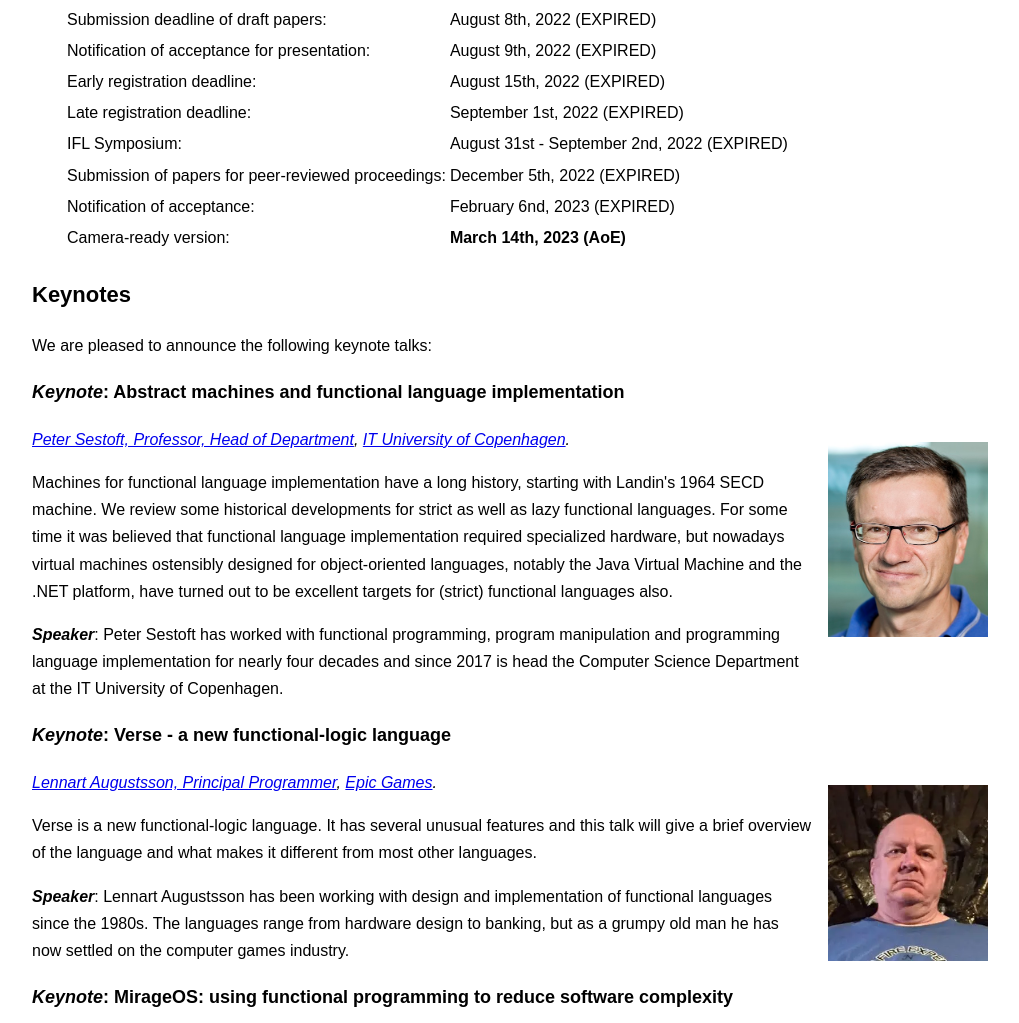
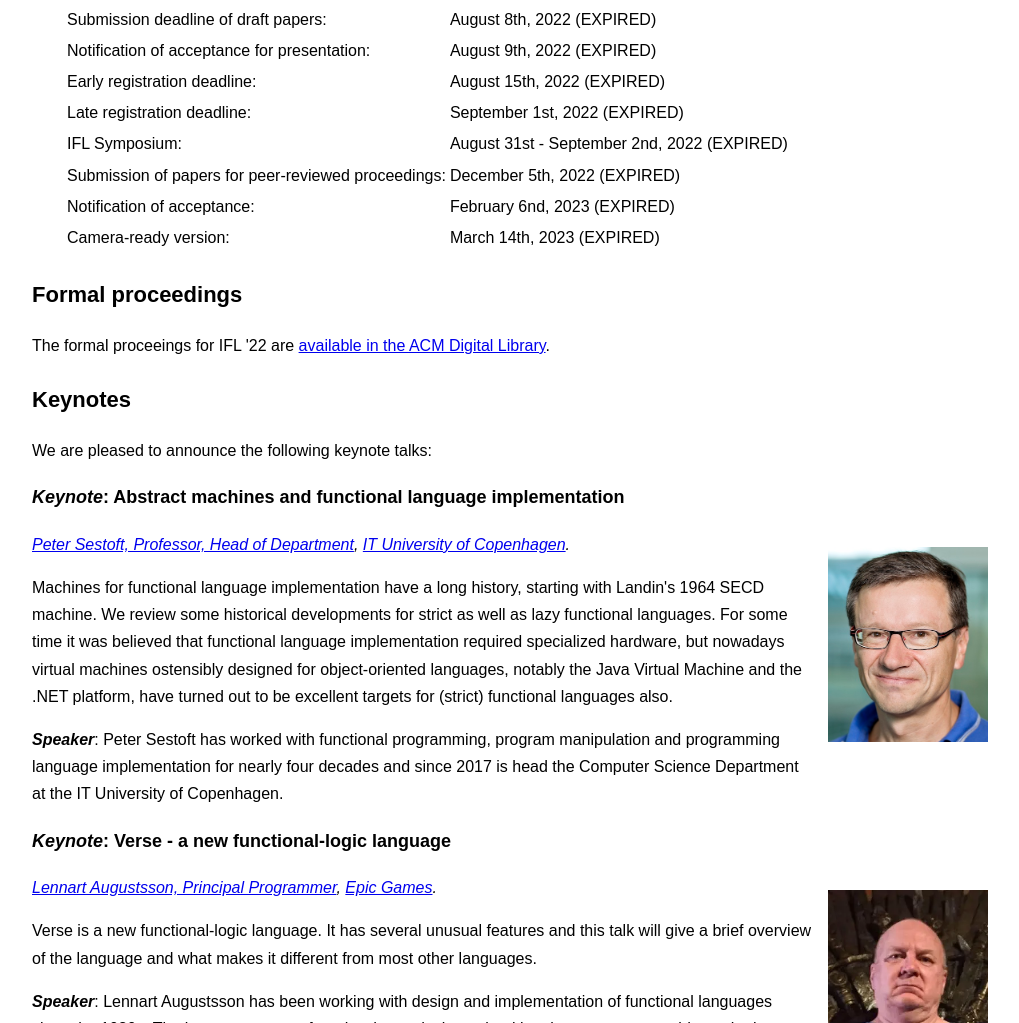
Before and after one commit to ifl22/ifl22.github.io, a plain HTML site: page index.html in a window 1280 px wide. Shown: the part 761-1784 px from the top of the page, without its empty margins (130-1149 px from the left). Drawn offline with Linux system fonts and the light colour scheme.

Commit message:
formal proceedings

```diff
--- a/index.html
+++ b/index.html
@@ -67,9 +67,14 @@
           <tr><td>IFL Symposium:</td><td>August 31st - September 2nd, 2022 (EXPIRED)</td></tr>
           <tr><td>Submission of papers for peer-reviewed proceedings:</td><td>December 5th, 2022 (EXPIRED)</td></tr>
           <tr><td>Notification of acceptance:</td><td>February 6nd, 2023 (EXPIRED)</td></tr>
-          <tr><td>Camera-ready version:</td><td><b>March 14th, 2023 (AoE)</b></td></tr>
+          <tr><td>Camera-ready version:</td><td>March 14th, 2023 (EXPIRED)</td></tr>
         </tbody>
       </table>
+    </section>
+
+    <section id="postproceedings">
+      <h2><a href="#postproceedings">Formal proceedings</a></h2>
+      The formal proceeings for IFL '22 are <a href="https://dl.acm.org/doi/proceedings/10.1145/3587216">available in the ACM Digital Library</a>.
     </section>
 
     <section id="keynotes">
```
